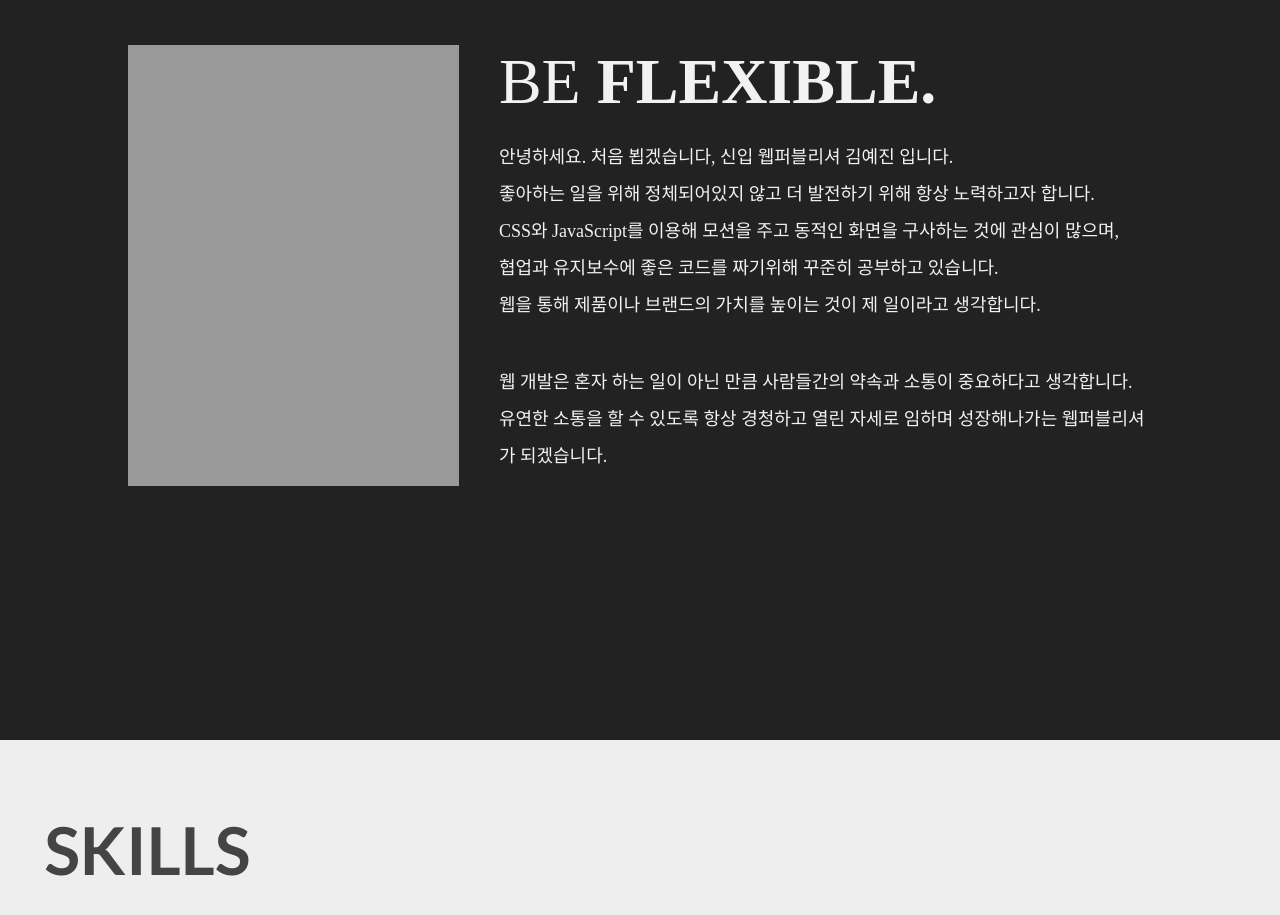
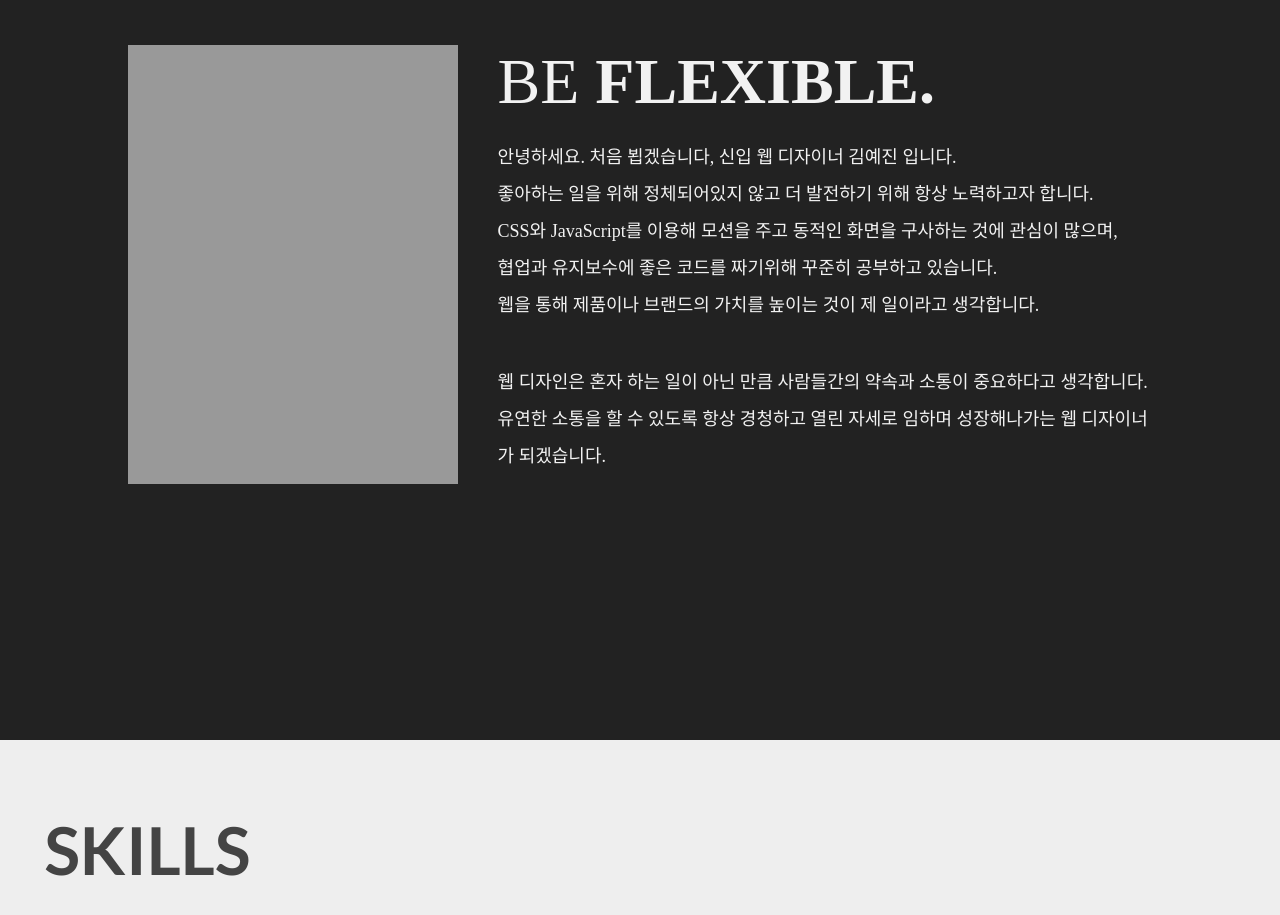
Before and after one commit to yejin34/PORTFOLIO, a plain HTML site: page index.html in a window 1280 px wide. Shown: the part 860-1775 px from the top of the page. Drawn offline with Linux system fonts and the light colour scheme.

Commit message:
first commit

```diff
--- a/index.html
+++ b/index.html
@@ -77,14 +77,14 @@
             <p>BE <strong>FLEXIBLE.</strong></p>
           </div>
           <div class="text_b">
-            <p class="first">안녕하세요. 처음 뵙겠습니다, 신입 웹퍼블리셔 김예진 입니다.<br>
+            <p class="first">안녕하세요. 처음 뵙겠습니다, 신입 웹 디자이너 김예진 입니다.<br>
               좋아하는 일을 위해 정체되어있지 않고 더 발전하기 위해 항상 노력하고자 합니다.<br>
               CSS와 JavaScript를 이용해 모션을 주고 동적인 화면을 구사하는 것에 관심이 많으며,<br>
               협업과 유지보수에 좋은 코드를 짜기위해 꾸준히 공부하고 있습니다.<br>
               웹을 통해 제품이나 브랜드의 가치를 높이는 것이 제 일이라고 생각합니다.
               </p>
-              <p class="second">웹 개발은 혼자 하는 일이 아닌 만큼 사람들간의 약속과 소통이 중요하다고 생각합니다.<br>
-                유연한 소통을 할 수 있도록 항상 경청하고 열린 자세로 임하며 성장해나가는 웹퍼블리셔가 되겠습니다.</p>
+              <p class="second">웹 디자인은 혼자 하는 일이 아닌 만큼 사람들간의 약속과 소통이 중요하다고 생각합니다.<br>
+                유연한 소통을 할 수 있도록 항상 경청하고 열린 자세로 임하며 성장해나가는 웹 디자이너가 되겠습니다.</p>
           </div>
         </div>
       </div>
```
